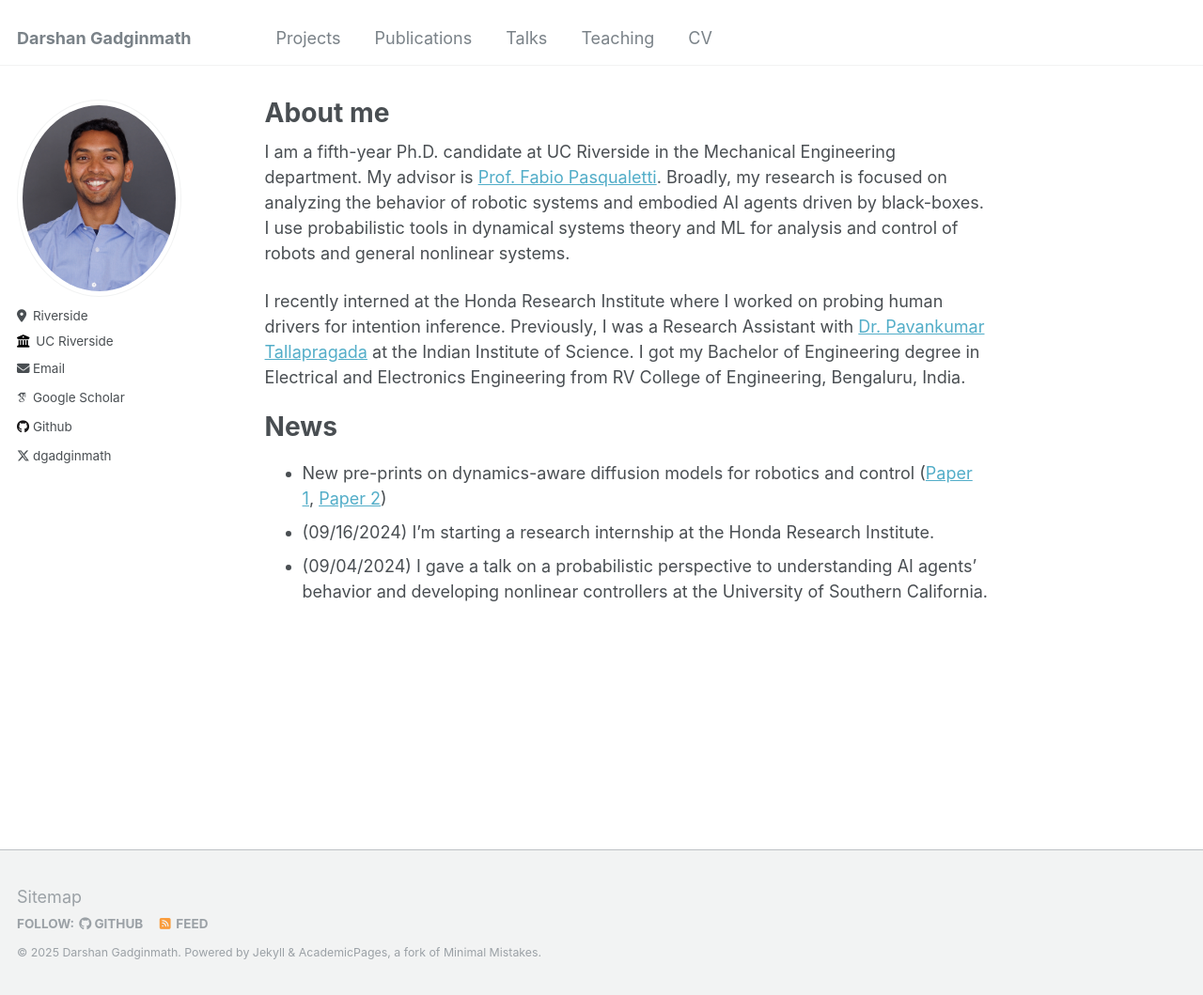
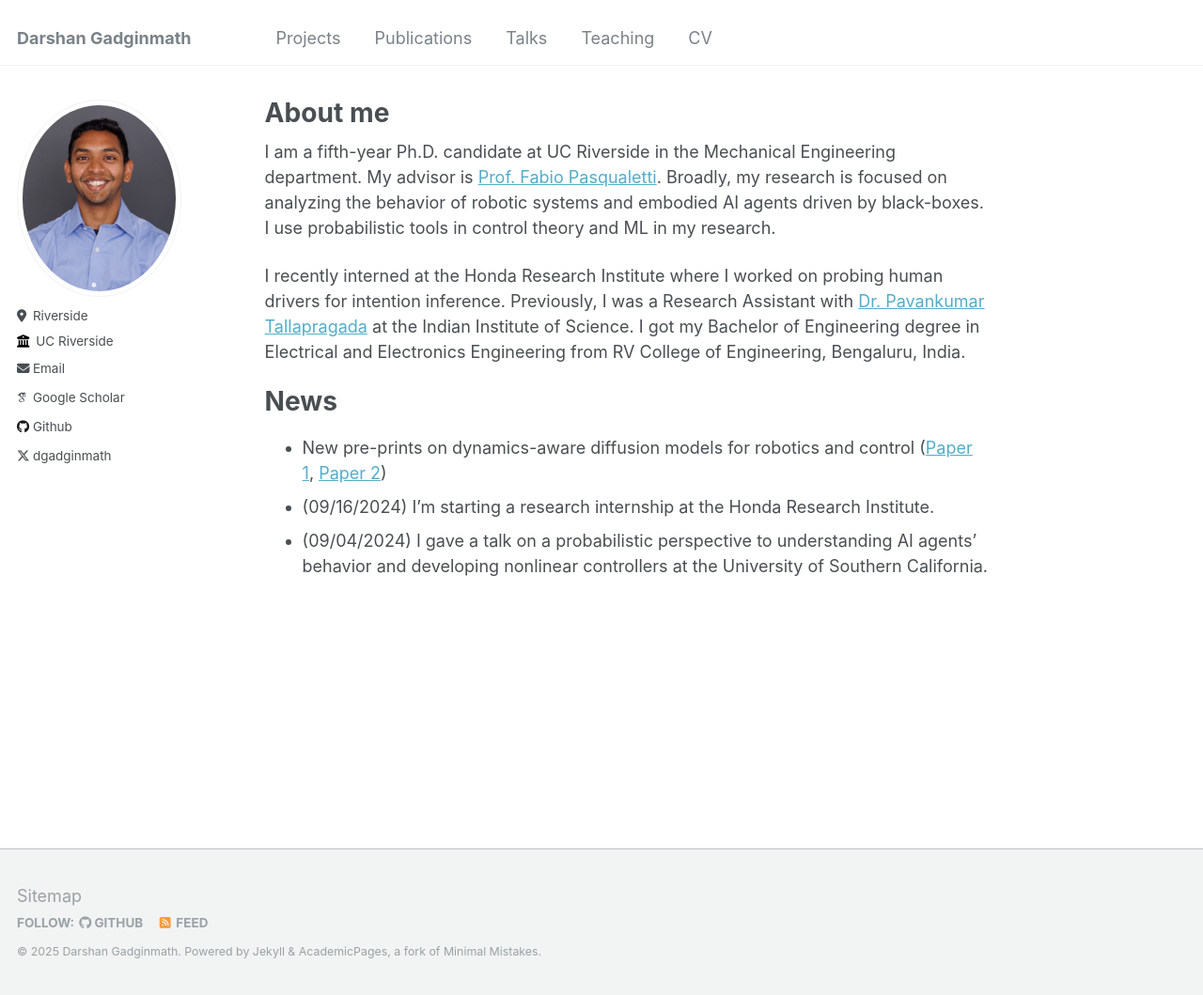
Before and after one commit to darshangm/darshangm.github.io, a Jekyll site: the page built from _pages/about.md, in a window 1280 px wide and 1059 px high. Shown: the whole window at 94% size. Built offline with Jekyll 4.4.1, drawn with Linux system fonts in a browser that asks for light colours; some web fonts are replaced.

Commit message:
Update about.md

```diff
--- a/_pages/about.md
+++ b/_pages/about.md
@@ -17,7 +17,7 @@
 </script>
 
 
-I am a fifth-year Ph.D. candidate at UC Riverside in the Mechanical Engineering department. My advisor is [Prof. Fabio Pasqualetti](https://www.fabiopas.it/). Broadly, my research is focused on analyzing the behavior of robotic systems and embodied AI agents driven by black-boxes. I use probabilistic tools in dynamical systems theory and ML for analysis and control of robots and general nonlinear systems.
+I am a fifth-year Ph.D. candidate at UC Riverside in the Mechanical Engineering department. My advisor is [Prof. Fabio Pasqualetti](https://www.fabiopas.it/). Broadly, my research is focused on analyzing the behavior of robotic systems and embodied AI agents driven by black-boxes. I use probabilistic tools in control theory and ML in my research.
 
 I recently interned at the Honda Research Institute where I worked on probing human drivers for intention inference. Previously, I was a Research Assistant with [Dr. Pavankumar Tallapragada](https://ee.iisc.ac.in/~pavant/) at the Indian Institute of Science. I got my Bachelor of Engineering degree in Electrical and Electronics Engineering from RV College of Engineering, Bengaluru, India.
 
```
